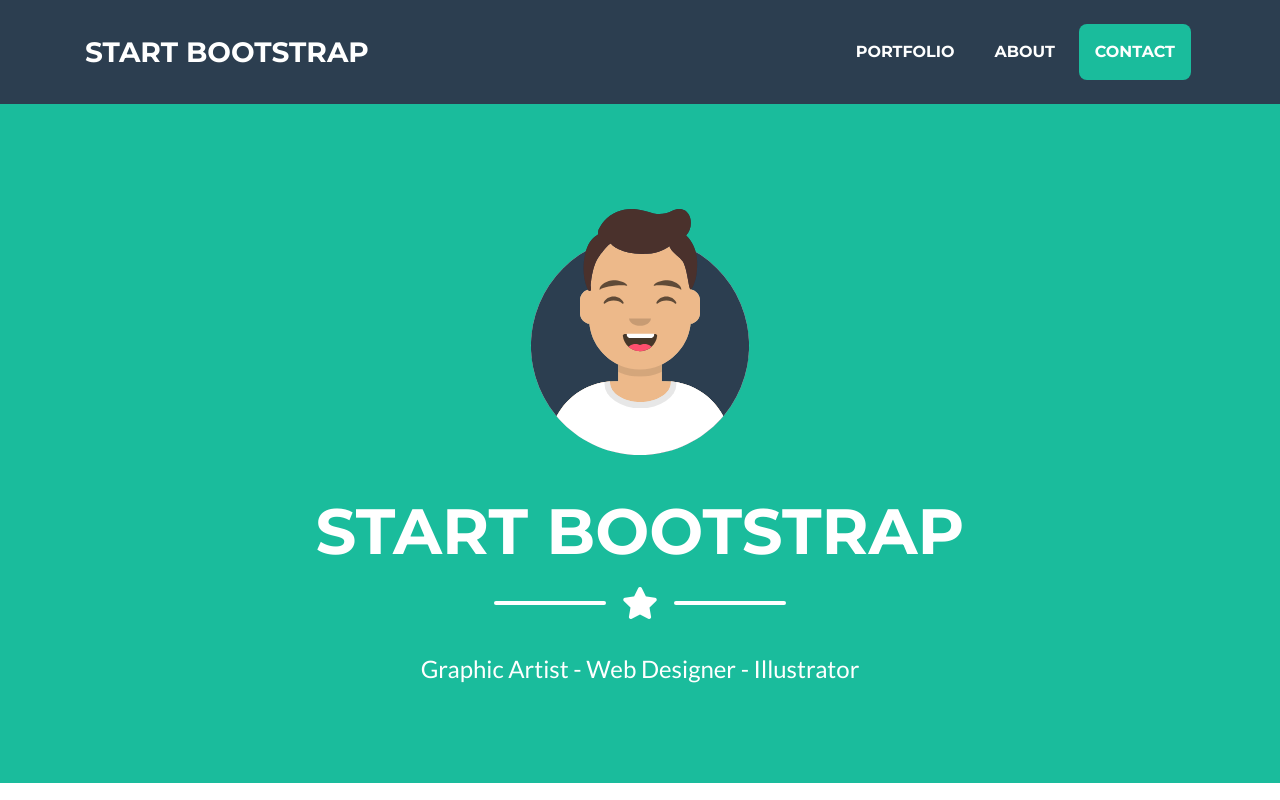
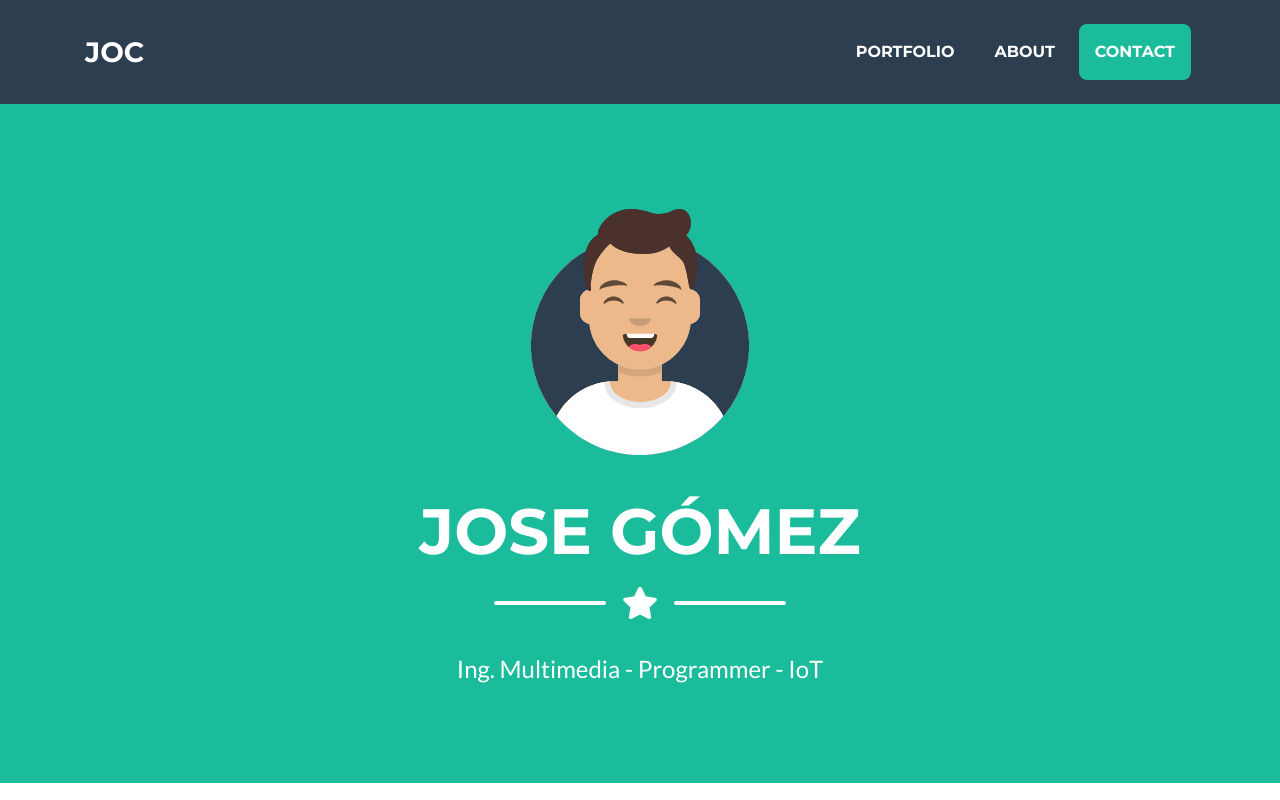
Before and after one commit to jocgomez/joc-g.github.io, a website with bundled scripts: page index.html in a window 1280 px wide. Shown: the top 800 px of the page. Built offline with nearby package versions, Linux system fonts and the light colour scheme.

Commit message:
Ajuste de info

```diff
--- a/index.html
+++ b/index.html
@@ -25,7 +25,7 @@
   <!-- Navigation -->
   <nav class="navbar navbar-expand-lg bg-secondary text-uppercase fixed-top" id="mainNav">
     <div class="container">
-      <a class="navbar-brand js-scroll-trigger" href="#page-top">Start Bootstrap</a>
+      <a class="navbar-brand js-scroll-trigger" href="#page-top">JOC</a>
       <button class="navbar-toggler navbar-toggler-right text-uppercase font-weight-bold bg-primary text-white rounded" type="button" data-toggle="collapse" data-target="#navbarResponsive" aria-controls="navbarResponsive" aria-expanded="false" aria-label="Toggle navigation">
         Menu
         <i class="fas fa-bars"></i>
@@ -54,7 +54,7 @@
       <img class="masthead-avatar mb-5" src="img/avataaars.svg" alt="">
 
       <!-- Masthead Heading -->
-      <h1 class="masthead-heading text-uppercase mb-0">Start Bootstrap</h1>
+      <h1 class="masthead-heading text-uppercase mb-0">Jose Gómez</h1>
 
       <!-- Icon Divider -->
       <div class="divider-custom divider-light">
@@ -66,7 +66,7 @@
       </div>
 
       <!-- Masthead Subheading -->
-      <p class="masthead-subheading font-weight-light mb-0">Graphic Artist - Web Designer - Illustrator</p>
+      <p class="masthead-subheading font-weight-light mb-0">Ing. Multimedia - Programmer - IoT</p>
 
     </div>
   </header>
```
